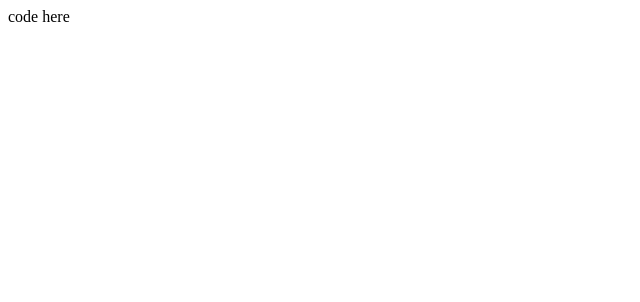
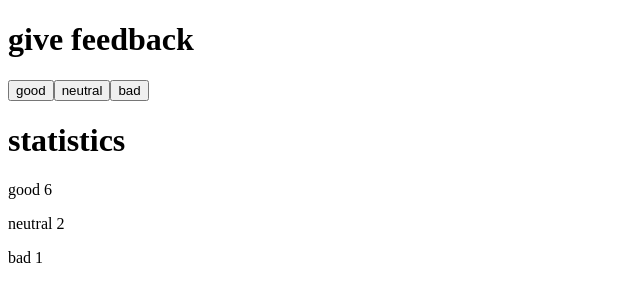
Before and after one commit to bryantt23/fso-part1, a React (Vite) app: page / in a window 1280 px wide. Shown: the top 302 px of the page, without its empty margins (0-640 px from the left). Built offline with nearby package versions, Linux system fonts and the light colour scheme.

Commit message:
add state

```diff
--- a/src/App.jsx
+++ b/src/App.jsx
@@ -2,13 +2,20 @@
 
 const App = () => {
   // save clicks of each button to its own state
-  const [good, setGood] = useState(0)
-  const [neutral, setNeutral] = useState(0)
-  const [bad, setBad] = useState(0)
+  const [good, setGood] = useState(6)
+  const [neutral, setNeutral] = useState(2)
+  const [bad, setBad] = useState(1)
 
   return (
     <div>
-      code here
+      <h1>give feedback</h1>
+      <button onClick={() => setGood(good + 1)}>good</button>
+      <button onClick={() => setNeutral(neutral + 1)}>neutral</button>
+      <button onClick={() => setBad(bad + 1)}>bad</button>
+      <h1>statistics</h1>
+      <p>good {`${good}`}</p>
+      <p>neutral {`${neutral}`}</p>
+      <p>bad {`${bad}`}</p>
     </div>
   )
 }
```
